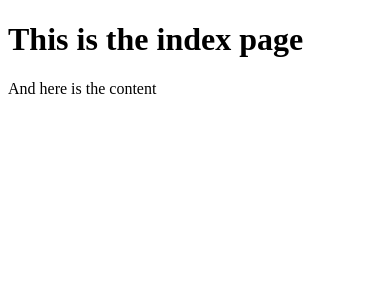
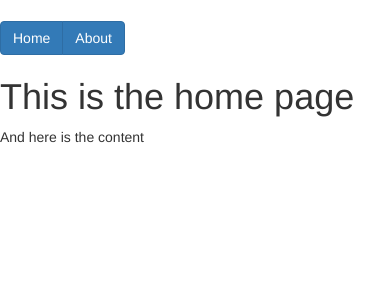
Before and after one commit to bialogic/DjangoApplicactionOld, a Django app: page / in a window 390 px wide. Shown: the top 300 px of the page. Run offline with Django 3.2, Linux system fonts and the light colour scheme; some libraries are stand-ins or nearby versions.

Commit message:
Added basic page navigation

```diff
--- a/ProjectA/ProjectA/urls.py
+++ b/ProjectA/ProjectA/urls.py
@@ -18,7 +18,7 @@ from django.contrib import admin
 from firstapp import views
 
 urlpatterns = [
-    url (r'^$', views.index, name='home'),
-    url (r'^$', views.about, name='about'),
+    url(r'^$', views.index, name='home'),
+    url(r'^about', views.about, name='about'),
     url(r'^admin/', admin.site.urls),
 ]
--- a/ProjectA/firstapp/apps.py
+++ b/ProjectA/firstapp/apps.py
@@ -1,5 +1,4 @@
 from django.apps import AppConfig
-
 
 class FirstappConfig(AppConfig):
     name = 'firstapp'
--- a/ProjectA/firstapp/templates/base.html
+++ b/ProjectA/firstapp/templates/base.html
@@ -14,13 +14,41 @@ Matthew Weaver, 2016
             </title>
             {% block header %}
                 <!-- Links to jquery and bootstrap -->
+                <link rel="stylesheet" href="https://maxcdn.bootstrapcdn.com/bootstrap/3.3.7/css/bootstrap.min.css">
                 <script src="https://ajax.googleapis.com/ajax/libs/jquery/3.1.1/jquery.min.js"></script>
                 <script src="https://maxcdn.bootstrapcdn.com/bootstrap/3.3.7/js/bootstrap.min.js"></script>
             {% endblock header %}
+            <script>
+                function GoHome() {
+                    window.location.href = "{% url 'home' %}";
+                }
+                function GoAbout() {
+                    window.location.href = "{% url 'about' %}";
+                }
+            </script>
         </head>
         <body>
+            <header>
+                <div class="row">
+                <div class="col-sm-1"></div>
+                <div class="col-sm-10">
+                    <br>
+                    <div class="btn-group">
+                        <button type="button" class="btn btn-primary" onclick="GoHome()">Home</button>
+                        <button type="button" class="btn btn-primary" onclick="GoAbout()">About</button>
+                    </div>
+                </div>
+                <div class="col-sm-1"></div>
+                </div>
+            </header>
+            <div class="row">
+            <div class="col-sm-1"></div>
+            <div class="col-sm-10">
                 {% block content %}
                     Base.html body content
                 {% endblock content %}
+            </div>
+            <div class="col-sm-1"></div>
+            </div>
         </body>
 </html>
--- a/ProjectA/firstapp/templates/index.html
+++ b/ProjectA/firstapp/templates/index.html
@@ -7,6 +7,6 @@ Matthew Weaver, 2016
     Homepage - {{ block.super }}
 {% endblock title %}
 {% block content %}
-    <h1>This is the index page</h1>
+    <h1>This is the home page</h1>
     <p>And here is the content</p>
 {% endblock content %}
```
Lines whose indentation alone changed are shown as unchanged.
